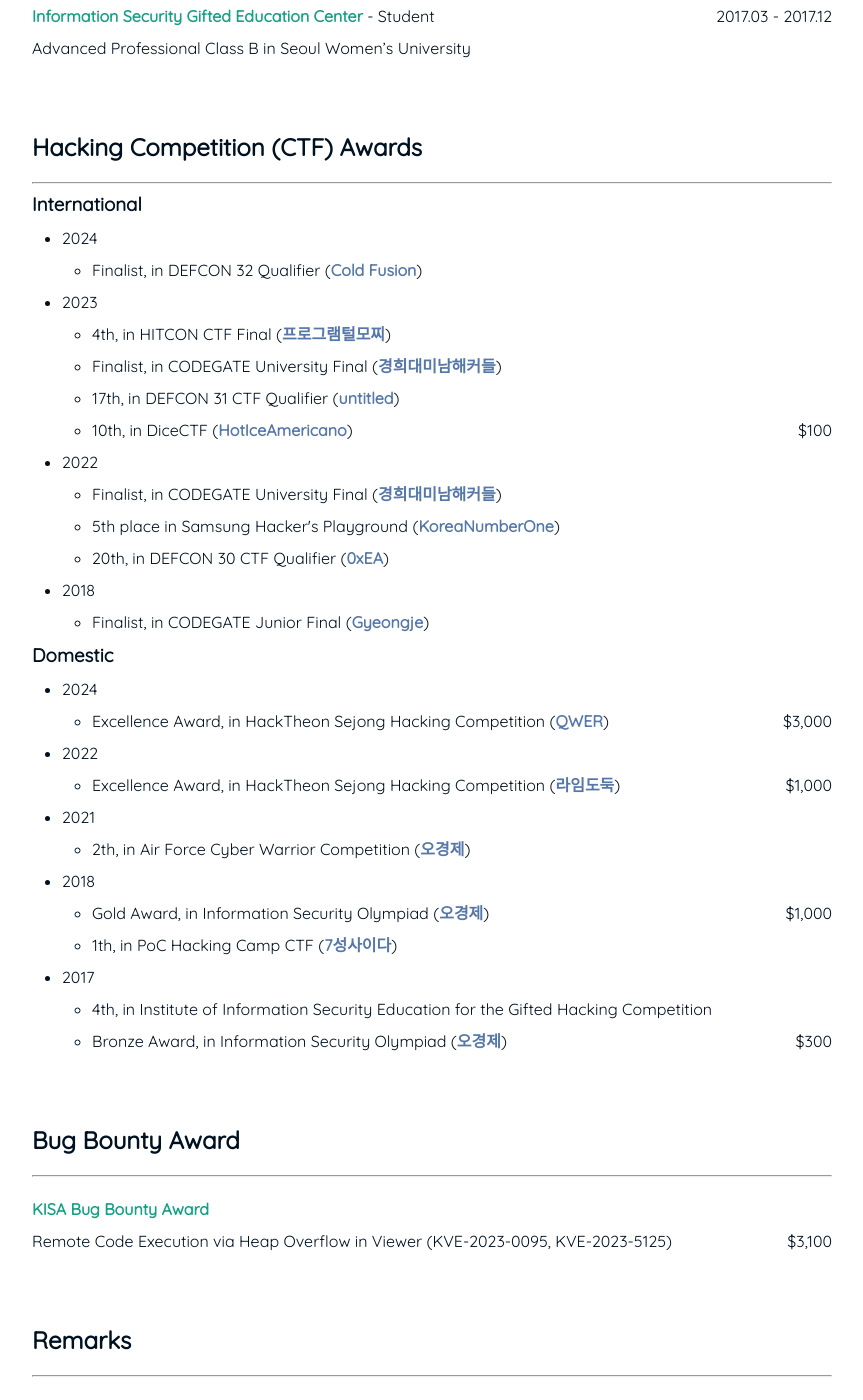
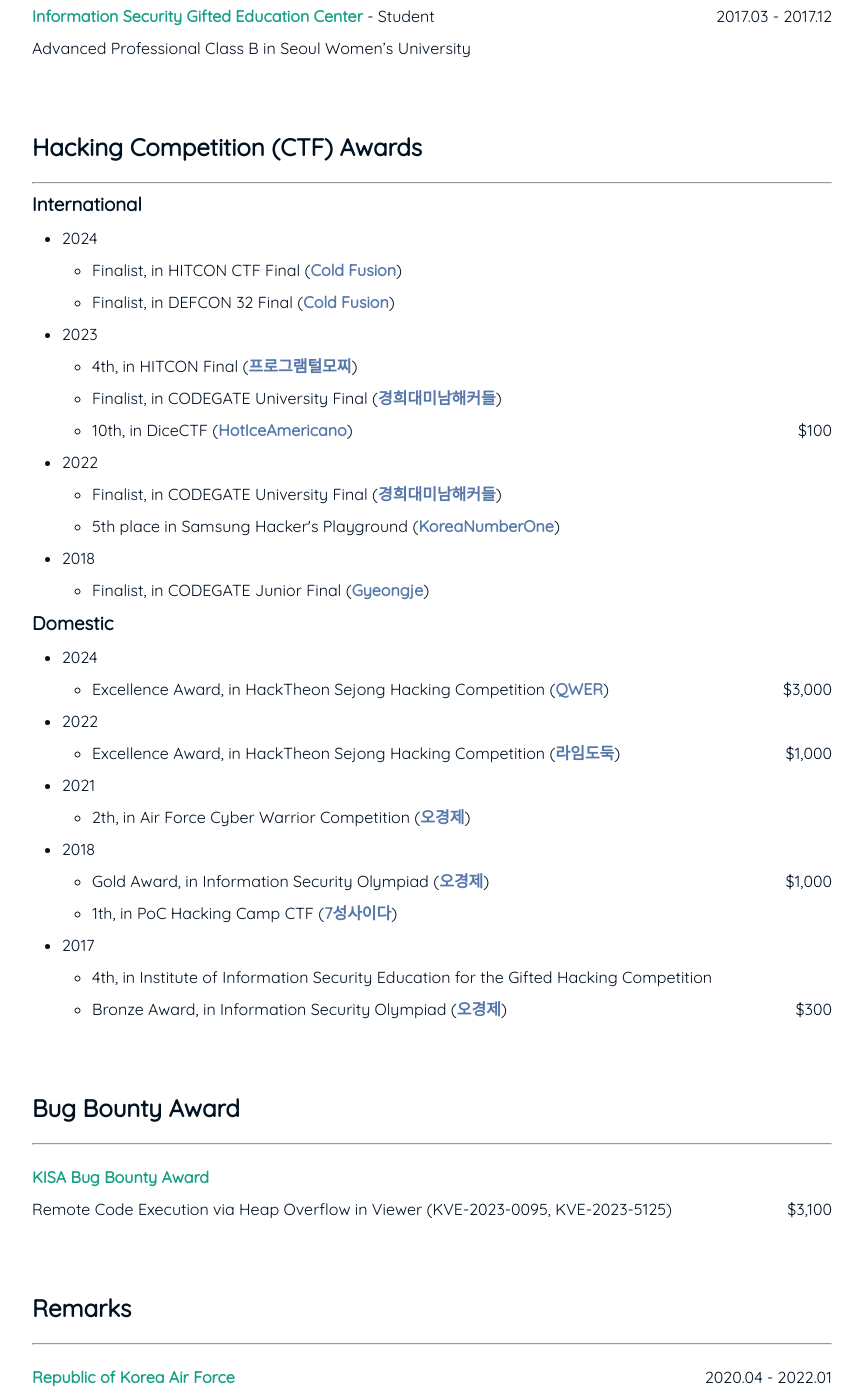
Before and after one commit to Gyeongje/gyeongje.github.io, a Jekyll site: the page built from index.md, in a window 1280 px wide and 1400 px high, scrolled down 987 px. Shown: the whole window, without its empty margins (208-1071 px from the left). Built offline with Jekyll 4.4.1, drawn with Linux system fonts in a browser that asks for light colours; some of the changed text lies outside the part shown.

Commit message:
Update index.md

```diff
--- a/index.md
+++ b/index.md
@@ -40,13 +40,13 @@
 <ul>
 <li>2024</li>
 <ul>
-	<li>Finalist, in DEFCON 32 Qualifier (<a href="https://nautilus.institute/blog/2024/quals-2024-date/">Cold Fusion</a>)</li>
+	<li>Finalist, in HITCON CTF Final (<a href="https://ctftime.org/event/2345">Cold Fusion</a>)</li>
+	<li>Finalist, in DEFCON 32 Final (<a href="https://ctftime.org/event/2229">Cold Fusion</a>)</li>
 </ul>
 <li>2023</li>
 <ul>
-	<li>4th, in HITCON CTF Final (<a href="https://ctftime.org/event/2035/">프로그램털모찌</a>)</li>
+	<li>4th, in HITCON Final (<a href="https://ctftime.org/event/2035/">프로그램털모찌</a>)</li>
 	<li>Finalist, in CODEGATE University Final (<a href="http://www.newstap.co.kr/news/photo/202306/196798_315670_357.jpg">경희대미남해커들</a>)</li>
-	<li>17th, in DEFCON 31 CTF Qualifier (<a href="https://nautilus.institute/blog/2023/defcon-31-ctf-qualifier-results/">untitled</a>)</li>
 	<li>10th, in DiceCTF (<a href="https://ctftime.org/event/1838/">HotIceAmericano</a>) <span style="float: right; ">$100</span></li>
 </ul>
 
@@ -54,7 +54,6 @@
 <ul>
 	<li>Finalist, in CODEGATE University Final (<a href="https://www.boannews.com/media/view.asp?idx=105159">경희대미남해커들</a>)</li>
 	<li>5th place in Samsung Hacker's Playground (<a href="https://ctftime.org/event/1715">KoreaNumberOne</a>)</li>
-	<li>20th, in DEFCON 30 CTF Qualifier (<a href="https://nautilus.institute/blog/2022/defcon-30-ctf-qualifier-results/">0xEA</a>)</li>
 </ul>
 
 
@@ -110,7 +109,7 @@
 MOS: Information Security
 
 **Hacking Competition (CTF) Challenge Author/Organizer**
-2023 International Drone Hacking Competition <span style="float: right; ">Author/Organizer</span>
+2023/2024 International Drone Hacking Competition <span style="float: right; ">Author/Organizer</span>
 2022 KHU Software Security Competition <span style="float: right; ">Author</span>
 2017/2018 ROOTCTF <span style="float: right; ">Author/Organizer</span>
 
```
